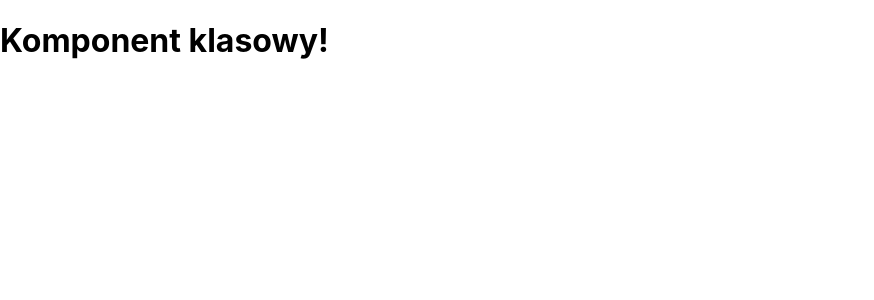
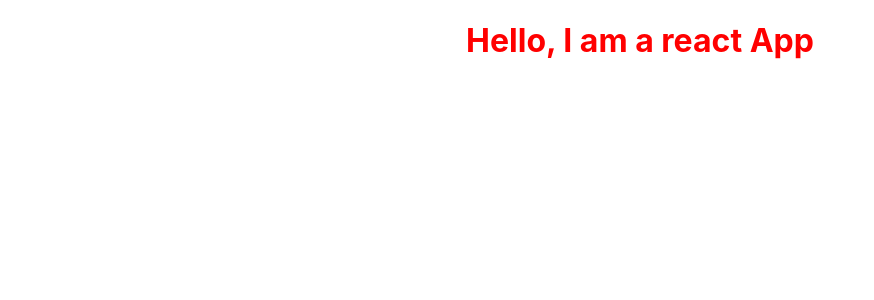
Before and after one commit to Ola214/my-app, a React (Create React App) app: page / in a window 1280 px wide. Shown: the top 300 px of the page, without its empty margins (0-874 px from the left). Built offline with nearby package versions, Linux system fonts and the light colour scheme.

Commit message:
css added

```diff
--- a/src/App.css
+++ b/src/App.css
@@ -36,3 +36,7 @@
     transform: rotate(360deg);
   }
 }
+
+.Red-color {
+  color: red;
+}
--- a/src/App.js
+++ b/src/App.js
@@ -1,11 +1,17 @@
 import React, {Component} from 'react';
+import './App.css'
 
 class App extends Component {
   render() {
 
     //kod jsx
     return (
-      <h1>Komponent klasowy!</h1>
+      // //inny sposób tworzenia zawartości komponentu
+      // React.createElement('div', null, React.createElement('h1', {className: 'Red-color'}, 'Hello, I am react App')) //typ, obiekt,potomek rodzica
+
+      <div className="App">
+        <h1 className='Red-color'>Hello, I am a react App</h1>
+      </div>
     );
   }
 }
```
